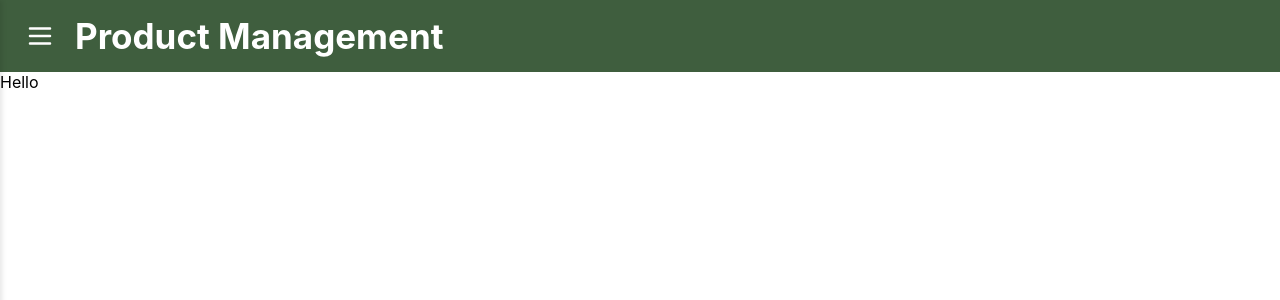
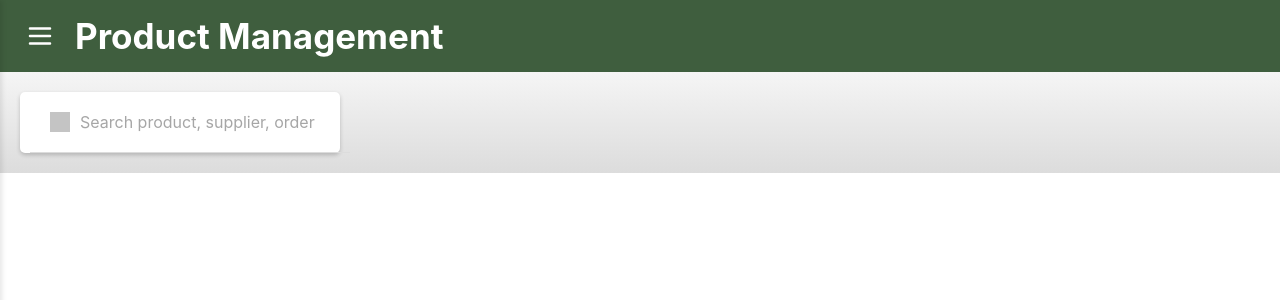
Before and after one commit to Shiverooo/OJT-PoS, a React (Create React App) app: page /admin/product-management in a window 1280 px wide. Shown: the top 300 px of the page. Built offline with nearby package versions, Linux system fonts and the light colour scheme; grey boxes are pictures that could not be loaded.

Commit message:
added search to product management

```diff
--- a/src/page/admin-dashboard/dashboard/product-management.tsx
+++ b/src/page/admin-dashboard/dashboard/product-management.tsx
@@ -1,12 +1,37 @@
-import React from 'react'
-import '../../../styles/admin/product-management.css'
+import React, { useState } from 'react';
+import '../../../styles/admin/product-management.css';
+import searchIcon from "../../../assets/images/search-icon.svg";
 
+// Functional component for Product Management
 function ProductManagement() {
+  const [searchQuery, setSearchQuery] = useState('');
+
+  const handleInputChange = (e) => {
+    setSearchQuery(e.target.value);
+  };
+
   return (
-    <div>
-      Hello
+    <div className="management-container">
+      <div className="header-management">
+        <div className="search-prod-management">
+          <div className="search-bar-management">
+            <img
+              src={searchIcon}
+              alt="Search Icon"
+              className="search-icon"
+            />
+            <input
+              type="text"
+              placeholder="Search product, supplier, order"
+              className="prod-search-input"
+              value={searchQuery}
+              onChange={handleInputChange}
+            />
+          </div>
+        </div>
+      </div>
     </div>
-  )
+  );
 }
 
-export default ProductManagement
+export default ProductManagement;
--- a/src/styles/admin/product-management.css
+++ b/src/styles/admin/product-management.css
@@ -0,0 +1,38 @@
+.header-management {
+    display: flex;
+    padding: 20px;
+    background: linear-gradient(to bottom, #f5f5f5, #dcdcdc);
+}
+
+/* SEARCH BAR */
+.search-prod-management {
+    display: flex;
+    flex-direction: column;
+    width: 320px;
+    position: sticky;
+    top: 0;
+    border-radius: 5px;
+    background-color: #fff;
+    box-shadow: 0 2px 4px rgba(0, 0, 0, 0.2);
+}
+
+.search-bar-management {
+    display: flex;
+    align-items: center;
+    border-bottom: 1px solid #dcdcdc;
+    padding: 0 5px 0;
+    margin-left: 10px;
+    width: 100%;
+    box-sizing: border-box;
+}
+
+.prod-search-input {
+    border: none;
+    outline: none;
+    width: 100%;
+    font-size: 16px;
+    color: #292929;
+    background: transparent;
+    margin-top: 10px;
+    margin-left: -10px;
+}
--- a/src/styles/cashier/receipt.css
+++ b/src/styles/cashier/receipt.css
@@ -46,9 +46,9 @@
 .receipt-section::before {
   content: "";
   position: absolute;
-  left: 0;
+  left: 20px;
   bottom: 50px;
-  width: 100%;
+  width: 90%;
   height: 100%;
   background: url("../../assets/images/infinitum-logo.png") no-repeat center;
   background-size: contain;
@@ -73,7 +73,6 @@
 
 .receipt-total {
   display: flex;
-  justify-content: space-between;
   font-size: 18px;
   font-weight: bold;
   padding: 10px;
```
